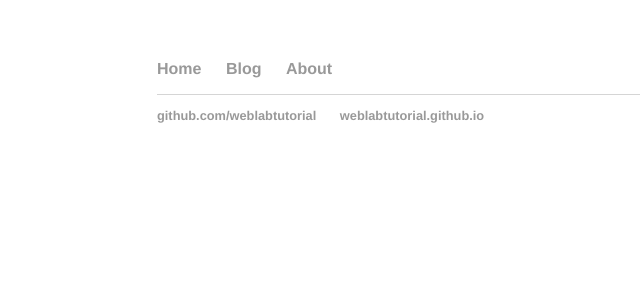
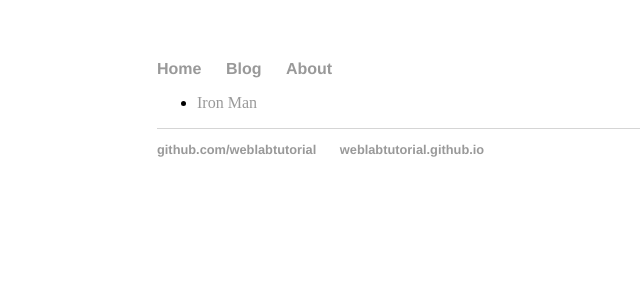
Before and after one commit to AlbaraaOthman/AlbaraaOthman.github.io, a Jekyll site: the page built from Habout/index.html, in a window 1280 px wide. Shown: the top 300 px of the page, without its empty margins (35-675 px from the left). Built offline with Jekyll 4.4.1, drawn with Linux system fonts in a browser that asks for light colours.

Commit message:
Update index.html

```diff
--- a/Habout/index.html
+++ b/Habout/index.html
@@ -3,3 +3,6 @@ layout: about
 title: Heros
 quote: Click a hero to find out more about them!
 ---
+<ul>
+<li><a href=iron-man.md>Iron Man</a></li>
+</ul>
```
